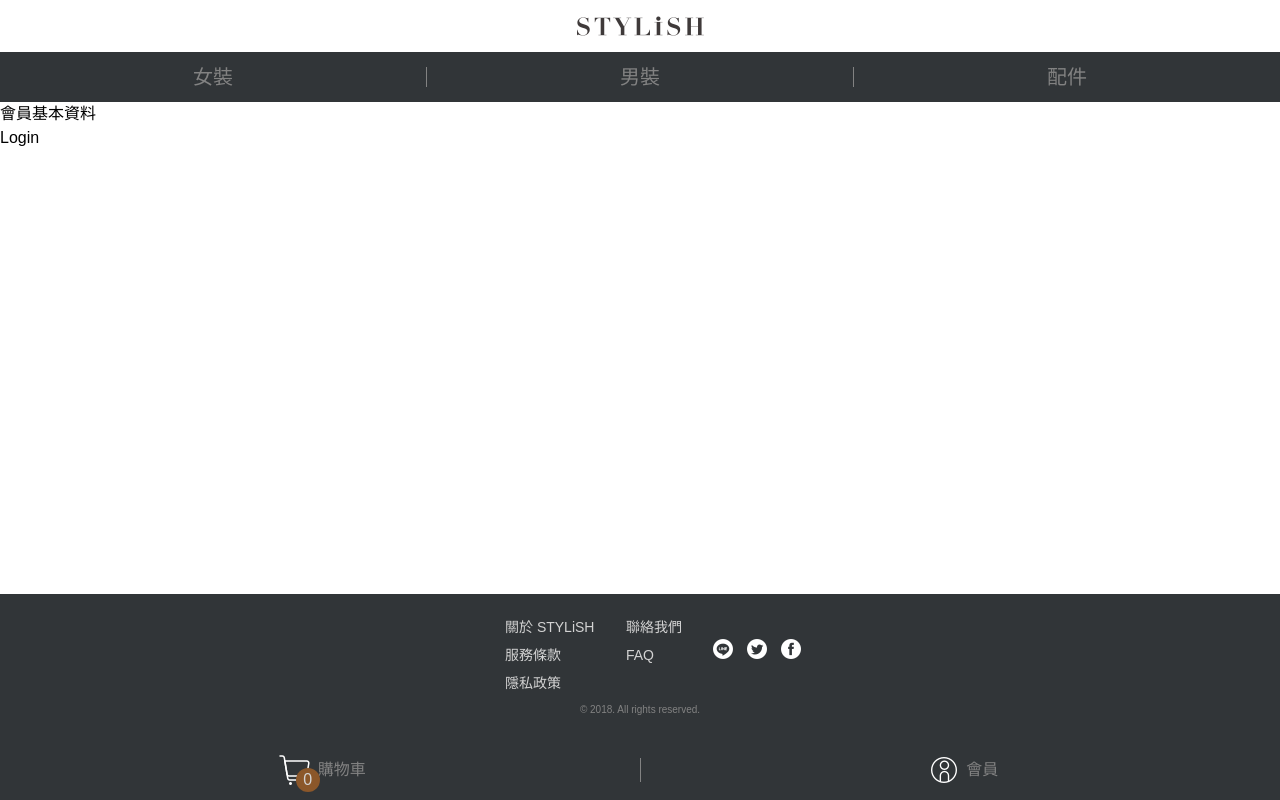
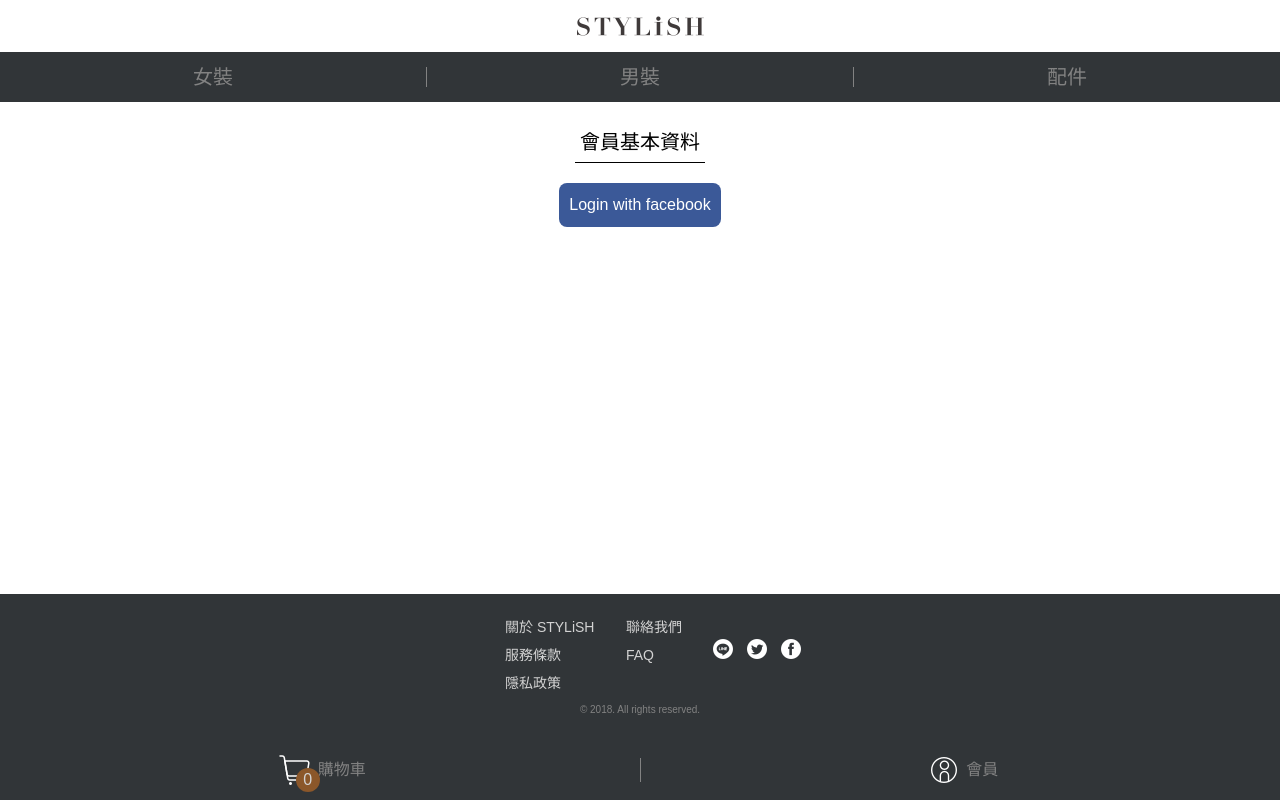
Before and after one commit to himyjan/NextJS-STYLiSH-Front-End, a Next.js app: page /member in a window 1280 px wide. Built offline with nearby package versions, Linux system fonts and the light colour scheme.

Commit message:
Style: Layout member page

```diff
--- a/pages/member/index.tsx
+++ b/pages/member/index.tsx
@@ -1,4 +1,5 @@
 import { useAuth } from "@/context/AuthContext";
+import Image from "next/image";
 
 const Member = () => {
   const { user, isLogin, login, logout, loading } = useAuth();
@@ -7,18 +8,38 @@ const Member = () => {
     if (isLogin)
       return (
         <>
+          <div className="relative">
+            <Image
+              width={100}
+              height={100}
+              src={user.picture}
+              alt={user.name}
+            />
+          </div>
           <div>{user.name}</div>
-          <div>{user.picture}</div>
           <div>{user.email}</div>
+          <button
+            onClick={logout}
+            className="bg-fb-blue text-white p-[10px] rounded-[8px]"
+          >
+            Logout
+          </button>
         </>
       );
 
-    return <button onClick={login}>Login</button>;
+    return (
+      <button
+        onClick={login}
+        className="bg-fb-blue text-white p-[10px] rounded-[8px]"
+      >
+        Login with facebook
+      </button>
+    );
   };
 
   return (
-    <div>
-      <div>會員基本資料</div>
+    <div className="flex flex-col items-center p-[20px]">
+      <div className="text-[20px] p-[5px] border-b mb-[20px]">會員基本資料</div>
       <div>{renderContent()}</div>
     </div>
   );
--- a/tailwind.config.js
+++ b/tailwind.config.js
@@ -21,6 +21,7 @@ module.exports = {
       brown: "#8B572A",
       black: "#000000",
       "light-black": "#3F3A3A",
+      "fb-blue": "#3B5998",
     },
     width: {
       full: "100%",
```
